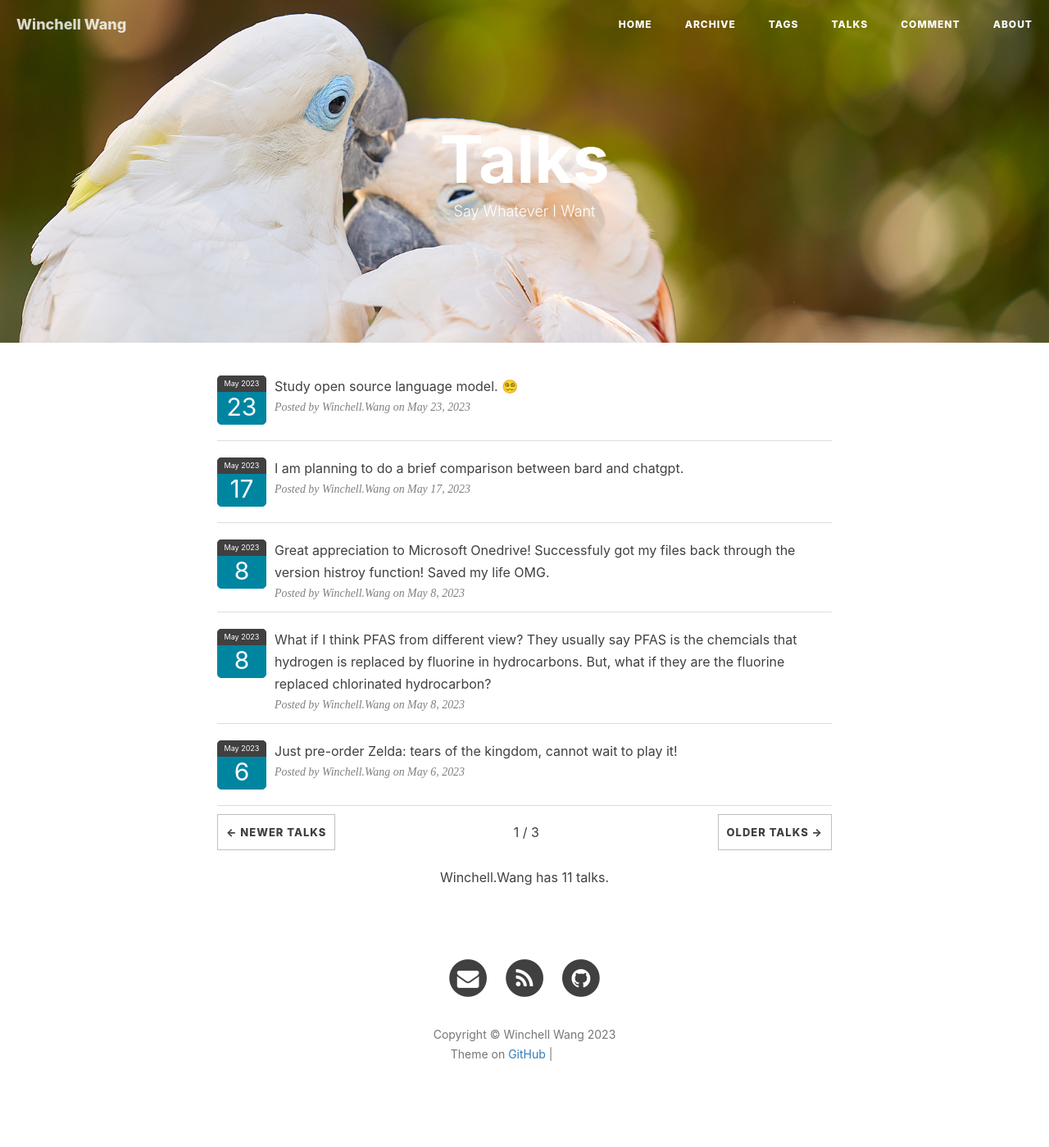
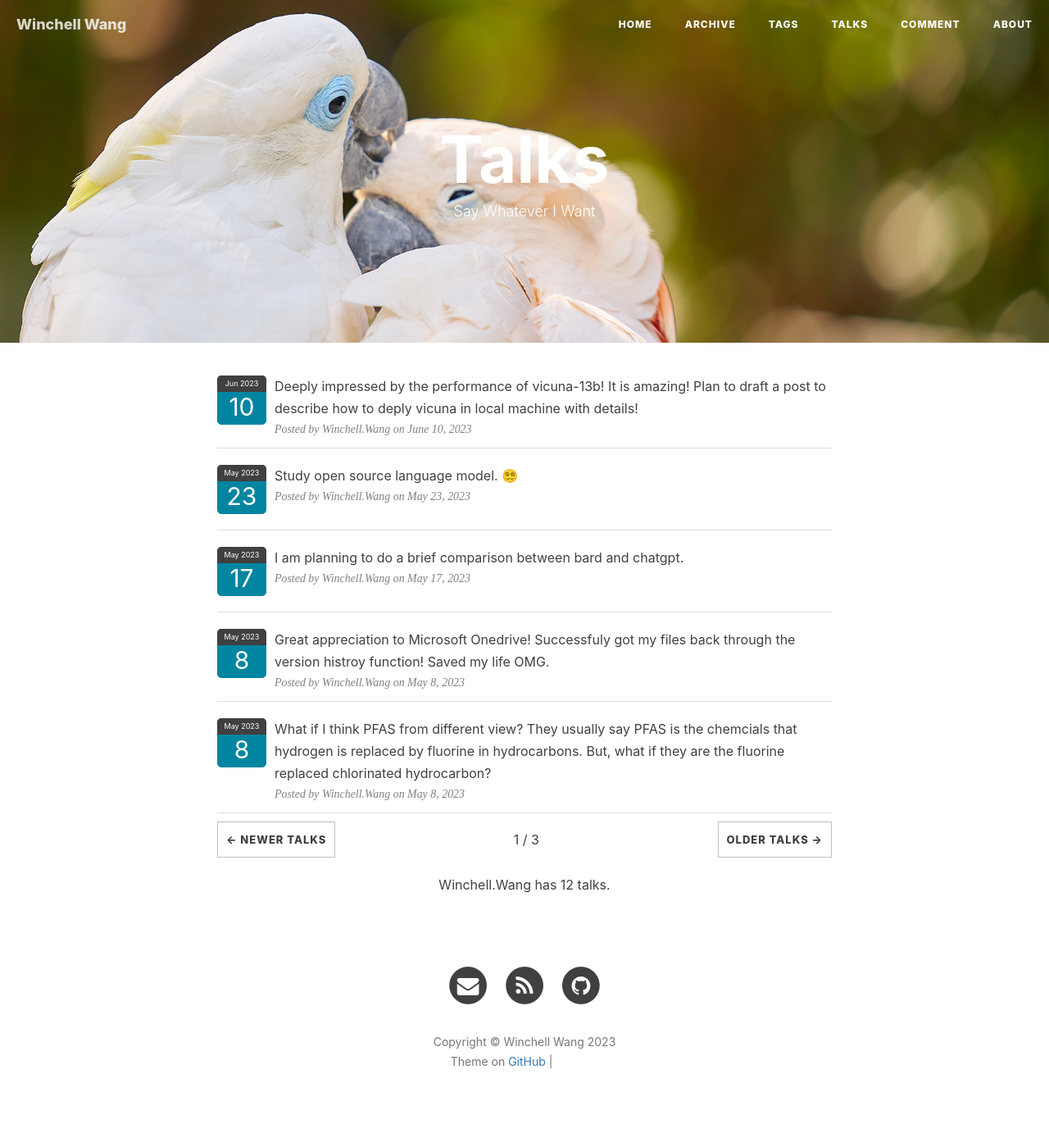
Before and after one commit to WinchellWang/winchellwang.github.io, a Jekyll site: the page built from 3talk.html, in a window 1280 px wide. Shown: the whole page at 82% size. Built offline with Jekyll 4.4.1, drawn with Linux system fonts in a browser that asks for light colours; nearby versions of some CDN libraries; comment, search, counter and statistics services are not loaded; grey boxes are pictures that could not be loaded.

Commit message:
More Talks

```diff
--- a/_data/talks.yml
+++ b/_data/talks.yml
@@ -1,6 +1,9 @@
 # Template
 # - mytalk: ""
 #   talkdate: "2023-05"
+
+- mytalk: "Deeply impressed by the performance of vicuna-13b! It is amazing! Plan to draft a post to describe how to deply vicuna in local machine with details!"
+  talkdate: "2023-06-10"
 
 - mytalk: "Study open source language model. 😵‍💫"
   talkdate: "2023-05-23"
```
